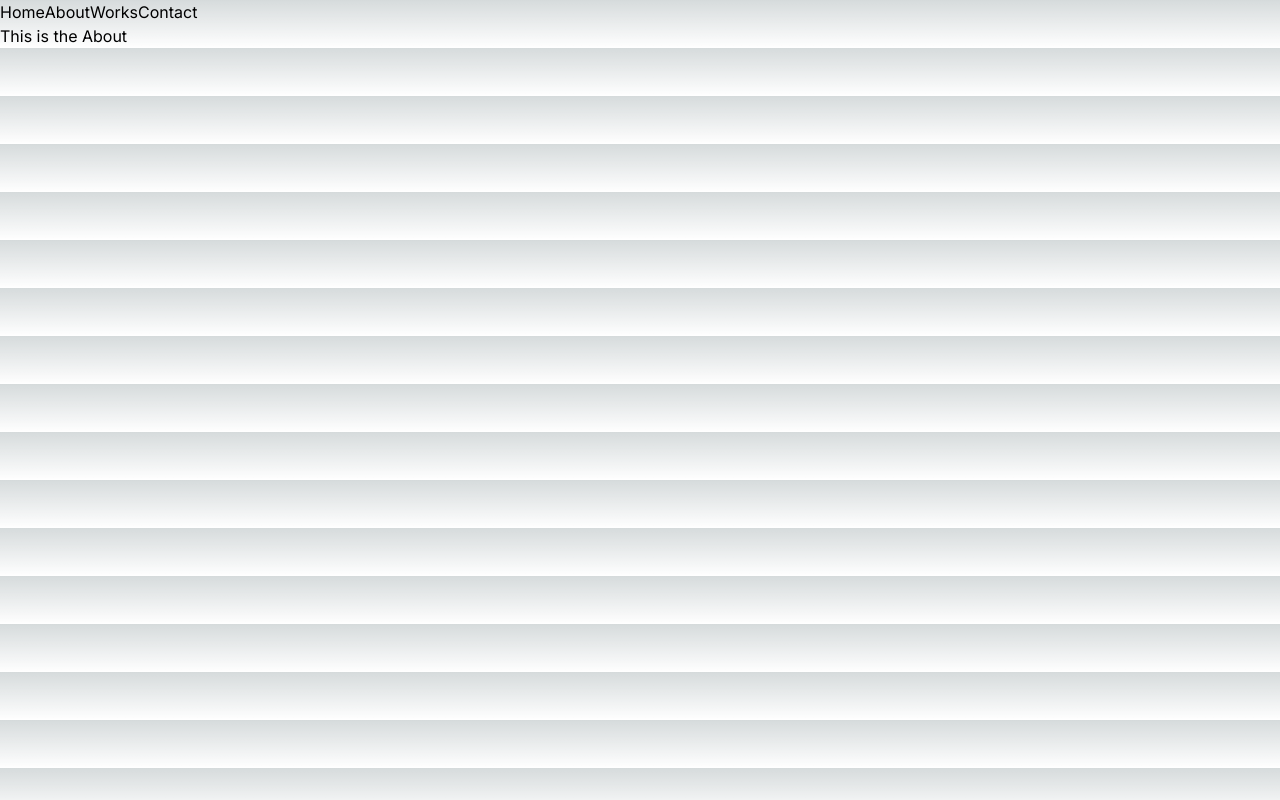
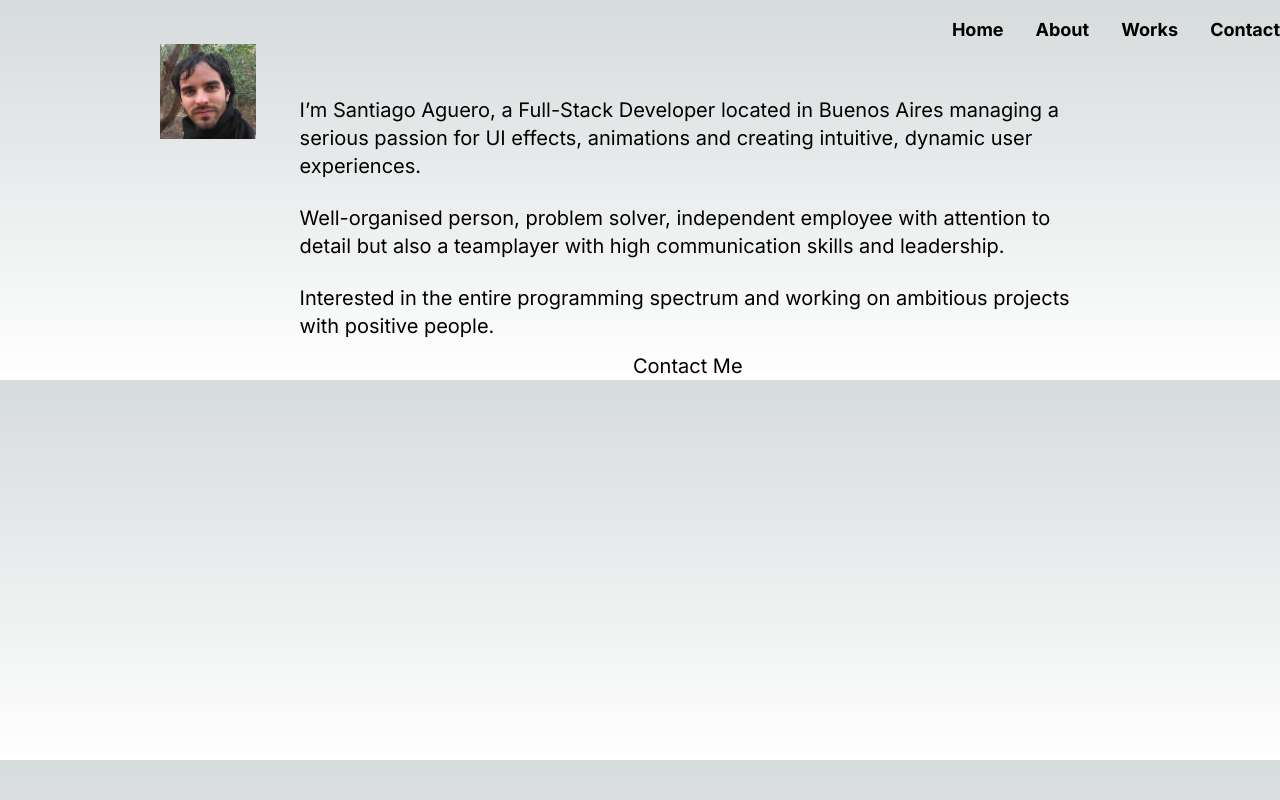
Before and after one commit to santiaguero91/Portfolio, a Next.js app: page /About in a window 1280 px wide. Built offline with nearby package versions, Linux system fonts and the light colour scheme.

Commit message:
Adding icos

```diff
--- a/app/About/page.jsx
+++ b/app/About/page.jsx
@@ -1,9 +1,25 @@
 import React from 'react'
+import Image from 'next/image';
+import profilePic from '../img/foto.jpg';
 
 export default function About() {
   return (
-    <div>
-      <h1>This is the About</h1>
+
+    <div className='flex flex-row w-3/4 m-auto'>
+      <div className='rounded-md'>
+        <Image src={profilePic} alt='FOTO'
+        width={200}
+        height={200}
+        />
+      </div>
+
+    <div className='flex flex-col mt-10 mx-11 text-xl '>
+      <h3 className='my-3'>I’m Santiago Aguero, a Full-Stack Developer located in Buenos Aires managing a serious passion for UI effects, animations and creating intuitive, dynamic user experiences.</h3>
+      <h3 className='my-3'>Well-organised person, problem solver, independent employee with attention to detail but also a teamplayer with high communication skills and leadership.</h3>
+      <h3 className='my-3'>Interested in the entire programming spectrum and working on ambitious projects with positive people.</h3>
+      <button>Contact Me</button>
+    </div>
+
     </div>
   )
 
--- a/Components/Navigation.jsx
+++ b/app/Components/Navigation.jsx
@@ -1,21 +1,20 @@
 import React from 'react'
 import Link from "next/link"
-import styles from "./Navidation.module.css"
 
 export default function Navigation() {
   return (
-    <div class="container flex flex-wrap items-center justify-end mx-auto">
-      <ul class="flex flex-col items-end pt-4 md:flex-row md:space-x-8 md:mt-0 md:text-sm md:font-bold ">
-        <li class="text-lg">
+    <div className="container flex flex-wrap items-center justify-end mx-auto">
+      <ul className="flex flex-col items-end pt-4 md:flex-row md:space-x-8 md:mt-0 md:text-sm md:font-bold ">
+        <li className="text-lg">
           <Link href="/">Home</Link>
         </li>
-        <li class="text-lg">
+        <li className="text-lg">
           <Link href="/About">About</Link>
         </li>
-        <li class="text-lg">
+        <li className="text-lg">
           <Link href="/Works">Works</Link>
         </li>
-        <li class="text-lg">
+        <li className="text-lg">
           <Link href="/Contact">Contact</Link>
         </li>
       </ul>
--- a/app/NavBar/page.jsx
+++ /dev/null
@@ -1,10 +0,0 @@
-import React from 'react'
-
-export default function NavBar() {
-  return (
-    <div>
-      <h1>This is NavBar</h1>
-    </div>
-  )
-
-}
--- /dev/null
+++ b/app/_app.js
@@ -0,0 +1,35 @@
+import { AnimatePresence, motion } from "framer-motion";
+import { useRouter } from "next/router";
+//any code added to this file will render no any page
+export function MyApp({ Component, pageProps }) {
+  const router = useRouter();
+  return (
+    <AnimatePresence mode="wait" initial={false}>
+      <motion.div
+      key={router.route}
+      initial="initialState"
+      animate="animateState"
+      exit="exitState"
+      transition={{
+        duration:0.75,
+      }}
+      variants={{
+        initialState:{
+          opacity:0,
+          clipPath: "polygon(0 0, 100% 0, 100% 100%, 0% 100%)",
+        },
+        animateState:{
+          opacity:1,
+          clipPath: "polygon(0 0, 100% 0, 100% 100%, 0% 100%)",
+        },
+        exitState:{
+          clipPath: "polygon(50% 0, 50% 0, 50% 100%, 50% 100%)",
+        },
+
+      }}
+      >
+        <Component {...pageProps} />
+      </motion.div>
+    </AnimatePresence>
+  );
+}
--- a/app/layout.tsx
+++ b/app/layout.tsx
@@ -1,6 +1,6 @@
 import './globals.css'
 import { Inter } from 'next/font/google'
-import Navigation from "../Components/Navigation"
+import Navigation from "./Components/Navigation"
 
 const inter = Inter({ subsets: ['latin'] })
 
--- a/app/page.tsx
+++ b/app/page.tsx
@@ -1,5 +1,7 @@
 import React from 'react'
+import { AiOutlineLinkedin,AiOutlineGithub, AiOutlineYoutube } from "react-icons/ai";
 
+/* AiOutlineInstagram */
 export default function Home() {
   return (
     <div className='flex items-center'>
@@ -8,6 +10,16 @@ export default function Home() {
       <h2 className='text-cyan-600 font-semibold'>I'm Santiago</h2>
       <h3 className='font-semibold'>Full-Stack Developer</h3>
     </div>
+    <div>
+      <ul>
+    <li><AiOutlineLinkedin/> </li>
+    <li><AiOutlineGithub/></li>
+    <li><AiOutlineYoutube/></li>
+      </ul>
+    </div>
+    <div>
+    <button></button>
+    </div>
     </div>
   )
 
--- a/package.json
+++ b/package.json
@@ -21,6 +21,7 @@
     "postcss": "^8.4.23",
     "react": "18.2.0",
     "react-dom": "18.2.0",
+    "react-icons": "^4.8.0",
     "tailwindcss": "^3.3.2",
     "typescript": "5.0.4"
   }
```
Also changed, not shown: _app.js (deleted, +0 -11 lines), app/Components/Navidation.module.css (renamed from Components/Navidation.module.css), app/img/foto.jpg (added), 1 other file (tests, documents, lock files or other folders).
